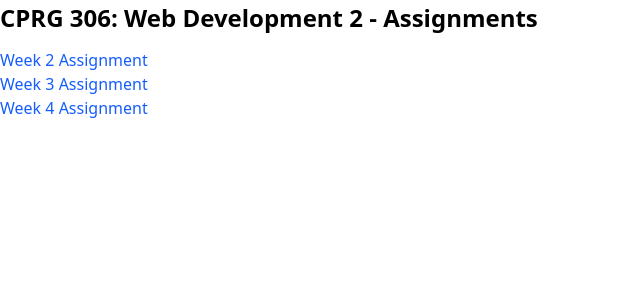
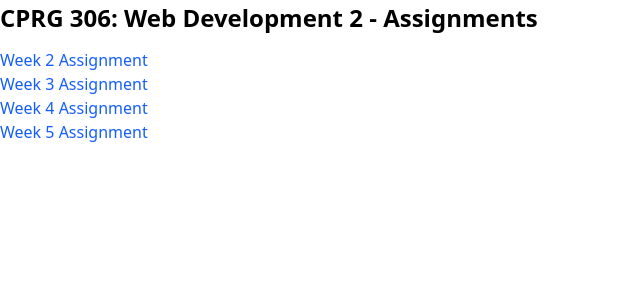
Before and after one commit to jrwall94/cprg306-assignments, a Next.js app: page / in a window 1280 px wide. Shown: the top 300 px of the page, without its empty margins (0-640 px from the left). Built offline with nearby package versions, Linux system fonts and the light colour scheme.

Commit message:
Add week-5 link to home page

```diff
--- a/app/page.js
+++ b/app/page.js
@@ -8,6 +8,7 @@ export default function Home() {
       <Assignment week={2} />
       <Assignment week={3} />
       <Assignment week={4} />
+      <Assignment week={5} />
     </main>
   );
 }
```
